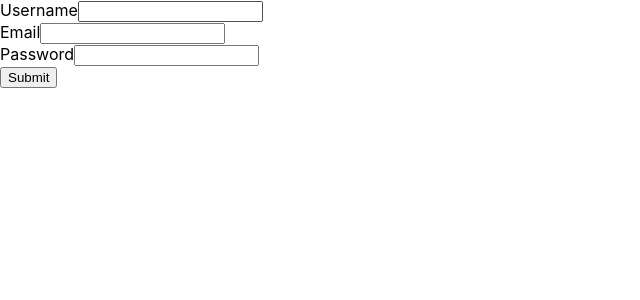
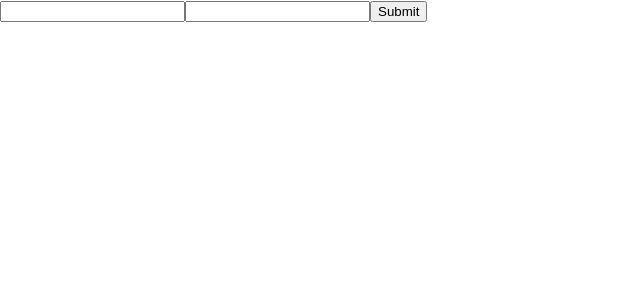
Before and after one commit to manoj633/react-revision, a React (Create React App) app: page / in a window 1280 px wide. Shown: the top 300 px of the page, without its empty margins (0-640 px from the left). Built offline with nearby package versions, Linux system fonts and the light colour scheme.

Commit message:
Custom form validation with react-hook-form

```diff
--- a/src/App.js
+++ b/src/App.js
@@ -23,6 +23,7 @@ import AdvancedValidation from "./components/Forms/validation/AdvancedValidation
 import { LoginForm } from "./components/Forms/form hook/LoginForm";
 import FormSubmission from "./components/Forms/form hook/FormSubmission";
 import { FormValidation } from "./components/Forms/form hook/FormValidation";
+import { CustomFormValidation } from "./components/Forms/form hook/CustomFormValidation";
 
 function App() {
   const inputRef = useRef(null);
@@ -97,7 +98,8 @@ function App() {
       {/* React Hook Form validation */}
       {/* <LoginForm /> */}
       {/* <FormSubmission /> */}
-      <FormValidation />
+      {/* <FormValidation /> */}
+      <CustomFormValidation />
     </div>
   );
 }
--- /dev/null
+++ b/src/components/Forms/form hook/CustomFormValidation.jsx
@@ -0,0 +1,44 @@
+import React from "react";
+import { useForm } from "react-hook-form";
+import { DevTool } from "@hookform/devtools";
+export const CustomFormValidation = () => {
+  const { register, control, formState, handleSubmit } = useForm();
+  const { errors } = formState;
+
+  const formSubmission = (data) => console.log(data);
+
+  return (
+    <>
+      <form onSubmit={handleSubmit(formSubmission)}>
+        <div>
+          {/* Single validation function */}
+          <input
+            type="text"
+            {...register("email", {
+              validate: (fieldValue) => {
+                return (
+                  fieldValue !== "admin@example.com" ||
+                  "Entered illegal mail adress"
+                );
+              },
+            })}
+          />
+
+          {/* Callback object sent for validation */}
+          <input
+            type="number"
+            id="price"
+            {...register("price", {
+              validate: {
+                positive: (value) => parseInt(value) > 0,
+                lessThanTen: (value) => parseInt(value) < 10,
+              },
+            })}
+          />
+          <button type="submit">Submit</button>
+        </div>
+      </form>
+      <DevTool control={control} />
+    </>
+  );
+};
```
